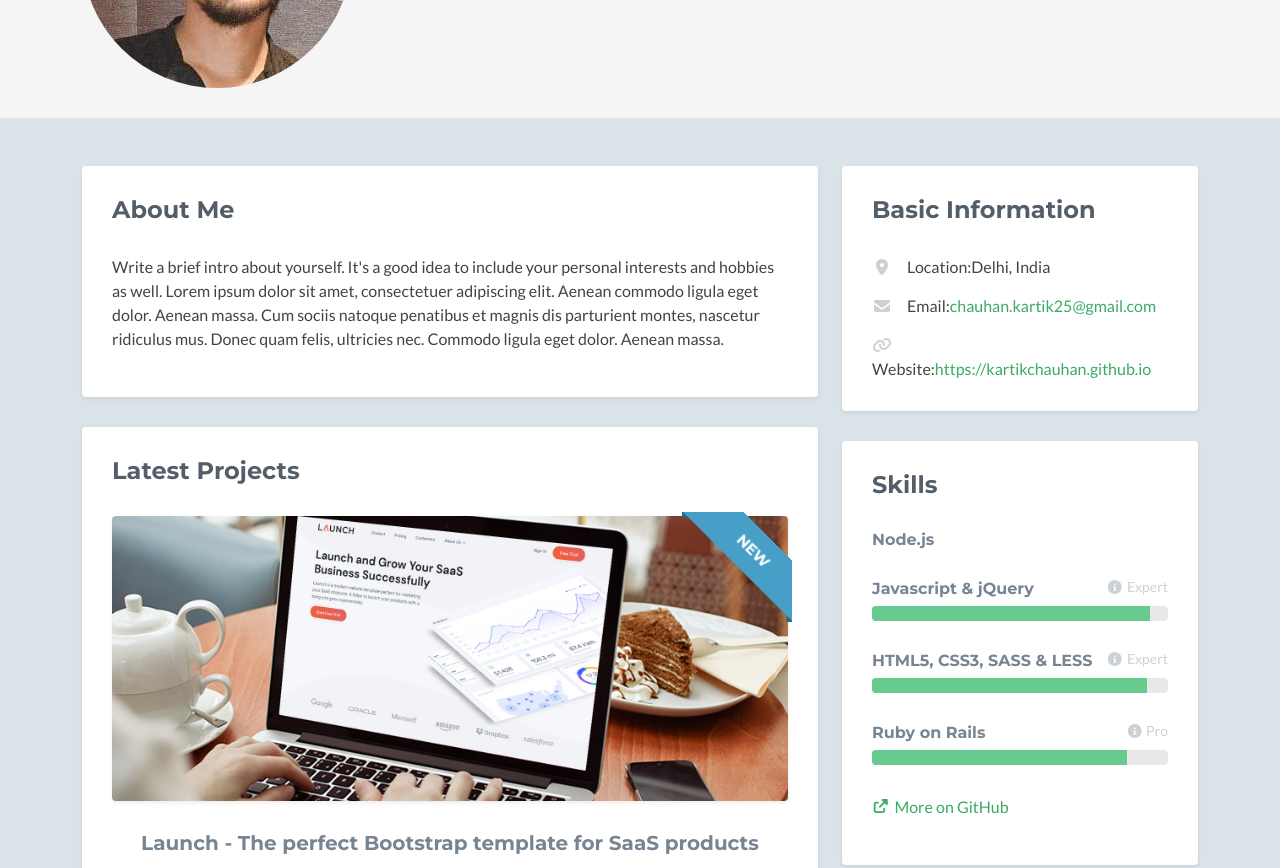
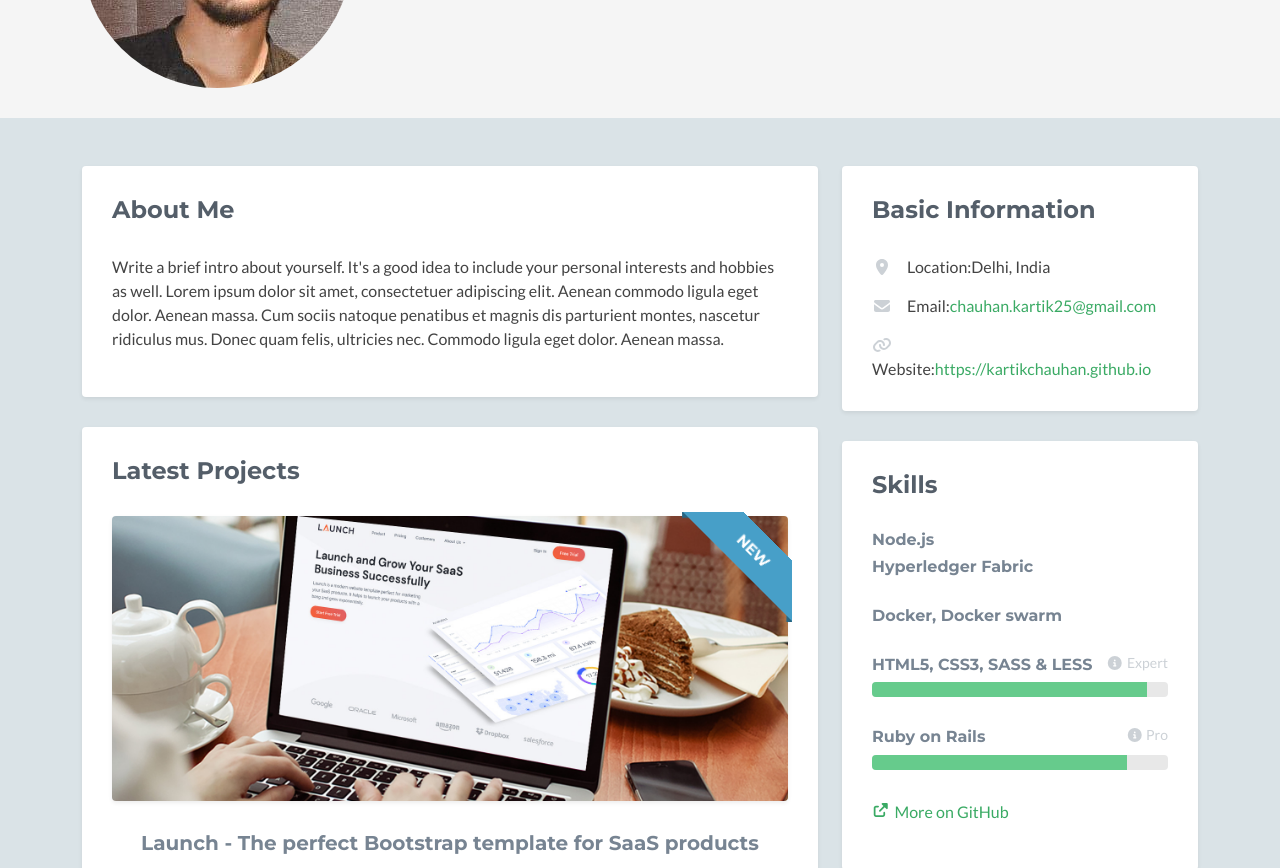
Before and after one commit to kartikchauhan/kartikchauhan.github.io, a plain HTML site: page index2.html in a window 1280 px wide. Shown: the part 222-1090 px from the top of the page. Drawn offline with nearby package versions, Linux system fonts and the light colour scheme; no server answers; a script that the page names is missing; some icons are missing.

Commit message:
add skill Hyperledger Fabric

```diff
--- a/index2.html
+++ b/index2.html
@@ -246,14 +246,12 @@
 
                                 <div class="item">
                                     <h3 class="level-title">Node.js</h3>
-                                </div><!--//item-->
+                                    <h3 class="level-title">Hyperledger Fabric</h3>
+                                </div>
 
                                 <div class="item">
-                                    <h3 class="level-title">Javascript &amp; jQuery<span class="level-label" data-bs-toggle="tooltip" data-bs-placement="left" title="You can use the tooltip to explain more about your skill level..."><i class="fas fa-info-circle"></i>Expert</span></h3>
-                                    <div class="level-bar progress">
-									    <div class="progress-bar level-bar-inner" role="progressbar" style="width: 94%" aria-valuenow="94"  aria-valuemin="0" aria-valuemax="94"></div>
-									</div><!--//level-bar-->
-                                </div><!--//item-->
+                                    <h3 class="level-title">Docker, Docker swarm</h3>
+                                </div>
 
                                 <div class="item">
                                     <h3 class="level-title">HTML5, CSS3, SASS &amp; LESS<span class="level-label" data-bs-toggle="tooltip" data-bs-placement="left" title="You can use the tooltip to explain more about your skill level..."><i class="fas fa-info-circle"></i>Expert</span></h3>
```
